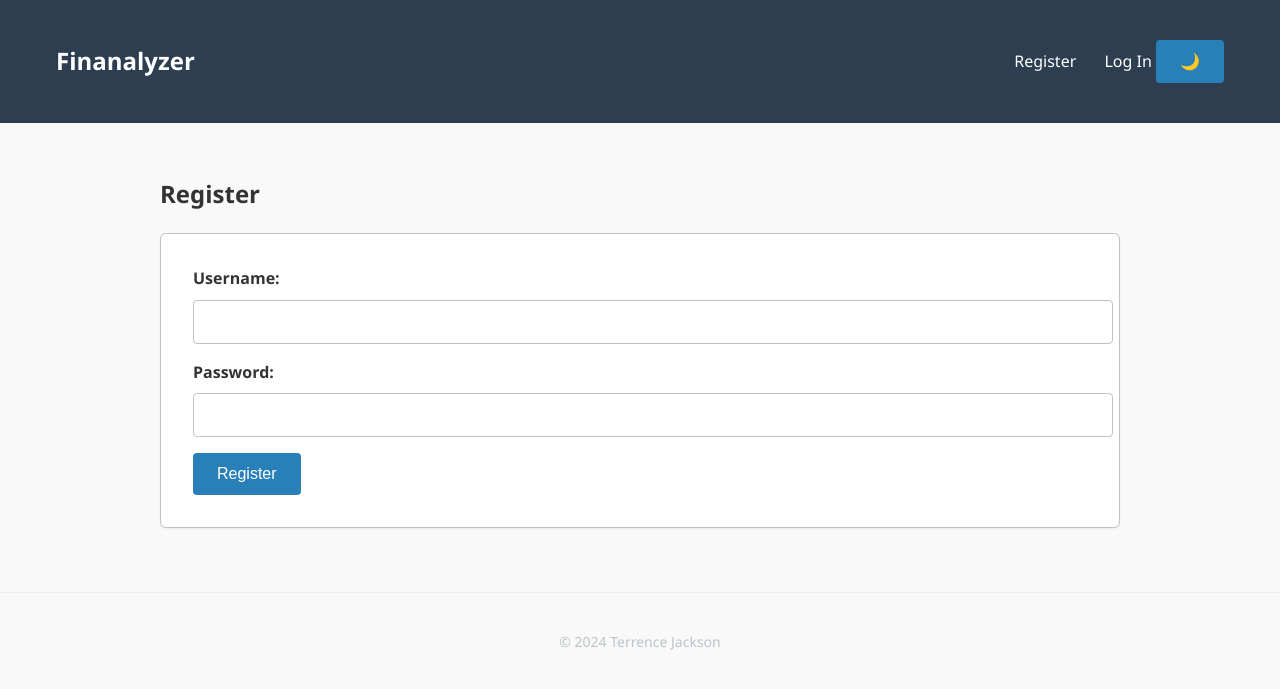
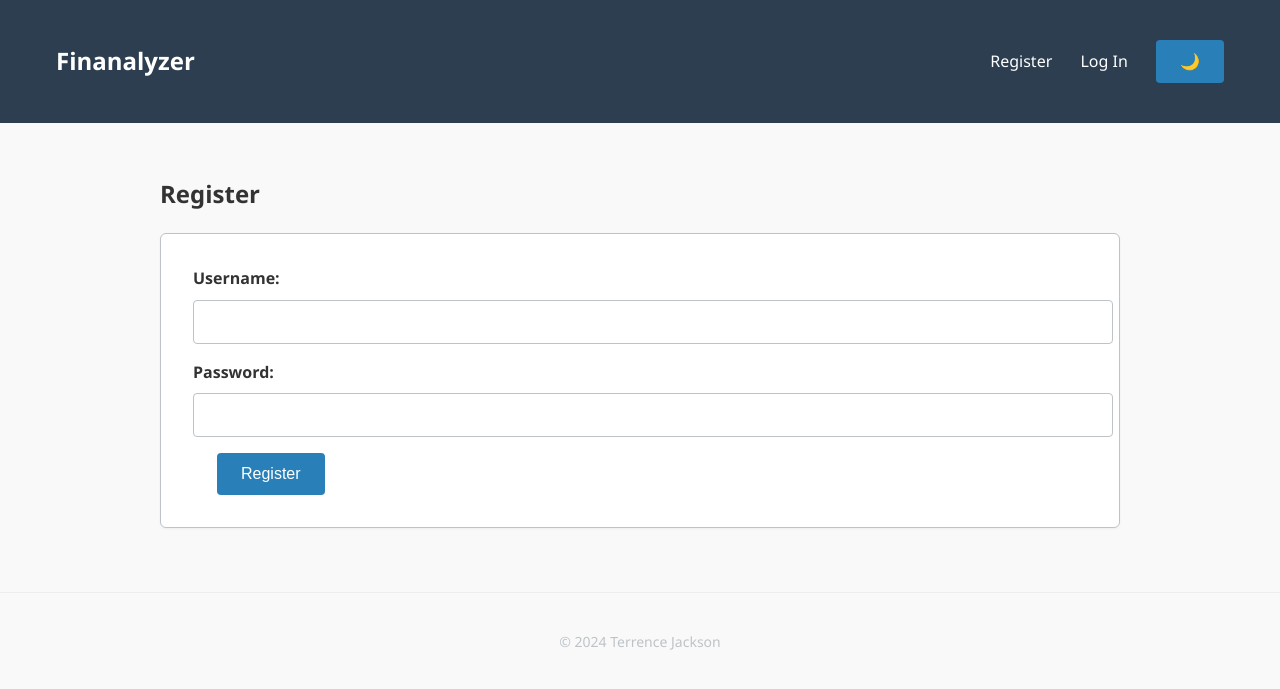
Before and after one commit to TRJackson998/finanalyzer, a Flask app: page /auth/register in a window 1280 px wide. Shown: the top 689 px of the page. Run offline with Flask 3, Linux system fonts and the light colour scheme; parts of the project's set-up code (start-up, migrations or seed data) failed here and were passed over.

Commit message:
Add space around dark mode button too

```diff
--- a/flaskapp/app/static/styles.css
+++ b/flaskapp/app/static/styles.css
@@ -64,6 +64,7 @@ input[type="submit"] {
   color: white;
   border: none;
   padding: 0.75rem 1.5rem;
+  margin-left: 1.5rem;
   border-radius: 4px;
   cursor: pointer;
   font-size: 1rem;
```
